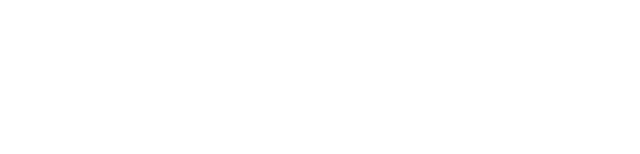
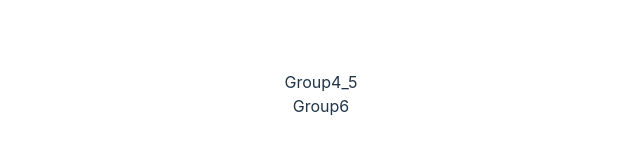
Before and after one commit to ReynkeDeVos/Hiking-PSD, a React (Vite) app: page / in a window 1280 px wide. Shown: the part 306-460 px from the top of the page, without its empty margins (319-959 px from the left). Built offline with nearby package versions, Linux system fonts and the light colour scheme.

Commit message:
group 4-5, 6 setting

```diff
--- a/src/App.jsx
+++ b/src/App.jsx
@@ -1,7 +1,12 @@
 import './App.css';
+import Group4_5 from './pages/Group4-5';
+import Group6 from './pages/Group6';
 
 function App() {
-  return <></>;
+  return <>
+  <Group4_5 />
+  <Group6 />
+  </>;
 }
 
 export default App;
--- /dev/null
+++ b/src/pages/Group4-5.jsx
@@ -0,0 +1,7 @@
+import { react } from 'react';
+
+const Group4_5 = () => {
+  return <div>Group4_5</div>;
+}
+
+export default Group4_5;
--- /dev/null
+++ b/src/pages/Group6.jsx
@@ -0,0 +1,7 @@
+import { react } from 'react';
+
+const Group6 = () => {
+  return <div>Group6</div>;
+}
+
+export default Group6;
```
Also changed, not shown: src/assets/Group05/Shadow3.png (added), 1 other file (tests, documents, lock files or other folders).
